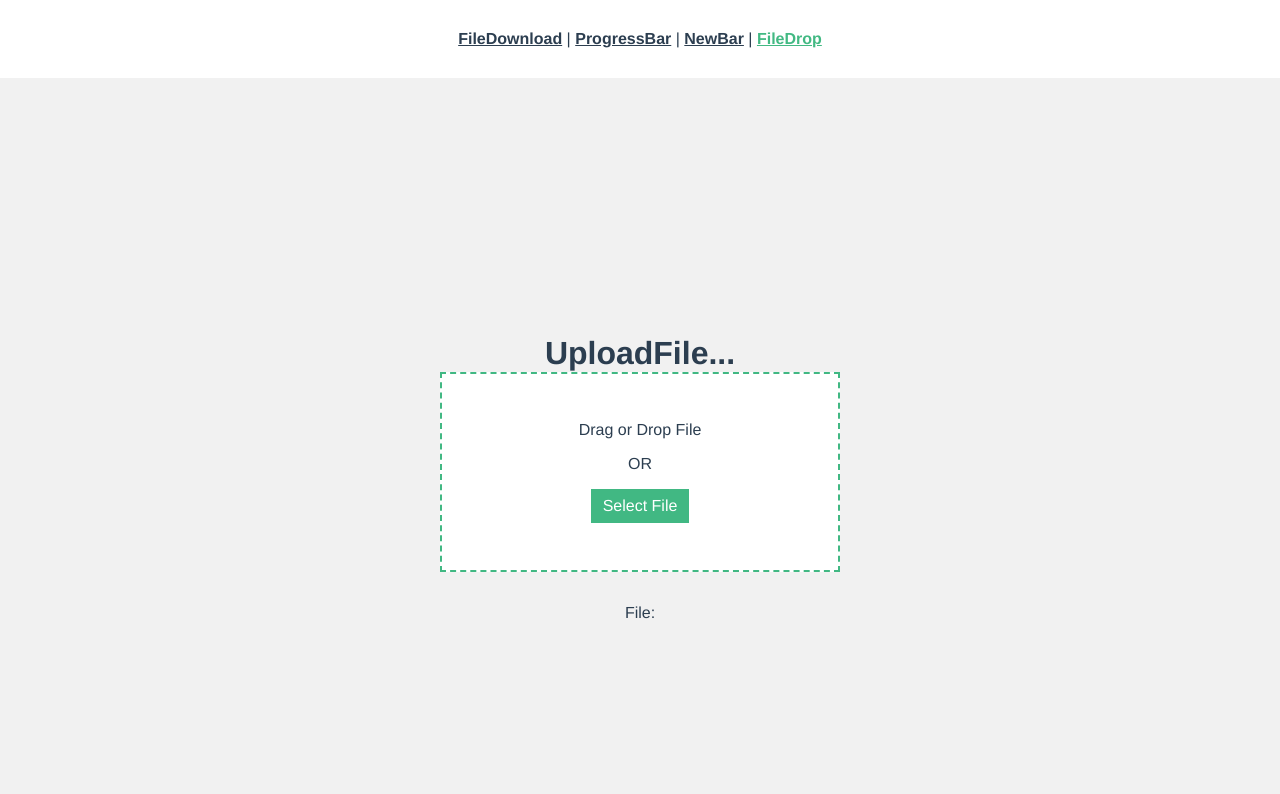
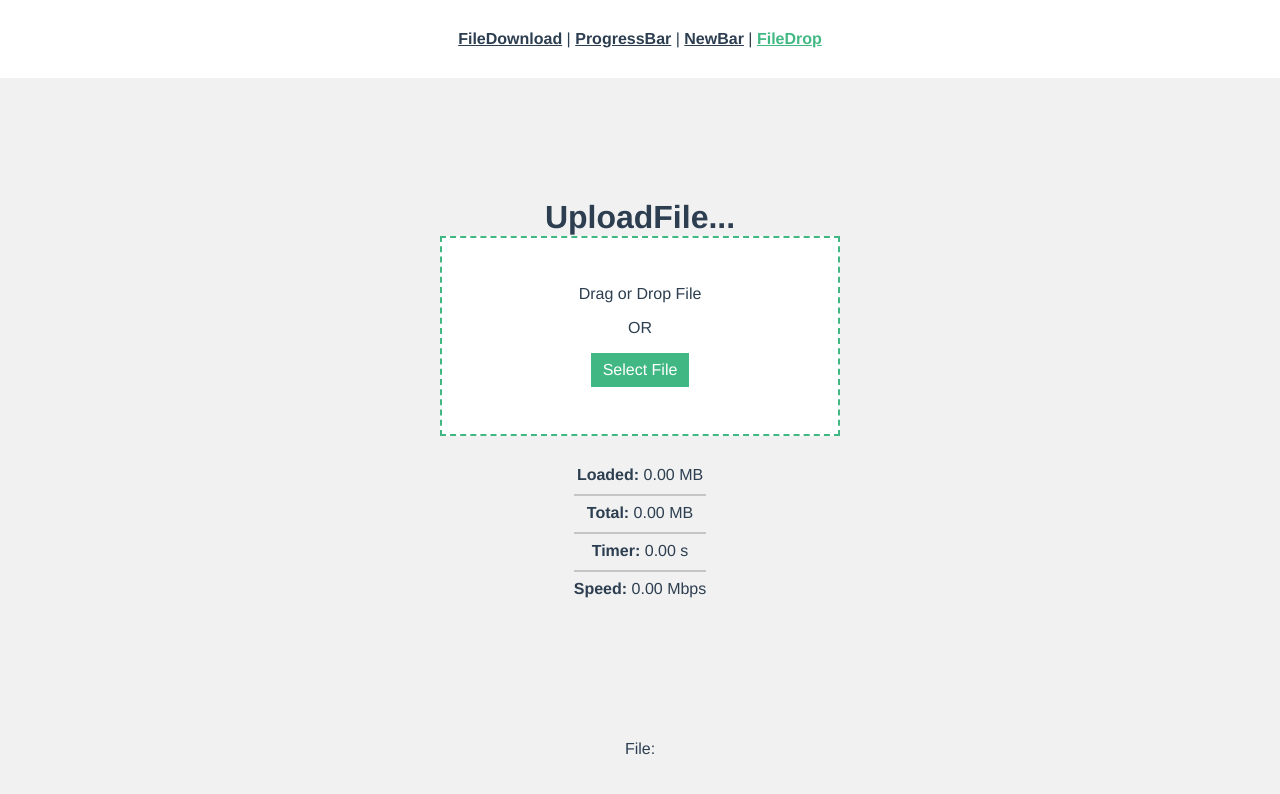
Before and after one commit to LUCY0299/fidown, a Vue app: page /FileDrop in a window 1280 px wide. Shown: the top 794 px of the page. Built offline with nearby package versions, Linux system fonts and the light colour scheme.

Commit message:
UpFile.vue add upload"info"

```diff
--- a/src/components/UpFile.vue
+++ b/src/components/UpFile.vue
@@ -3,20 +3,27 @@
     <div @dragenter.prevent="toggleActive"
          @dragleave.prevent="toggleActive"
          @dragover.prevent
-         @drop.prevent="handleDrop"
+         @drop.prevent="handleDropFunc"
          :class="{ 'active-dropzone': active }"
          class="dropzone">
         <span>Drag or Drop File</span>
         <span>OR</span>
         <label for="dropzoneFile">Select File</label>
-        <input type="file" id="dropzoneFile" class="dropzoneFile" @change="onFileChange"/>
+        <input type="file" id="dropzoneFile" class="dropzoneFile" @change="onFileChangeFunc"/>
     </div>                                                       <!-- 用戶選擇文件後觸發 -->
 
+    <div class="download-info">
+        <li><b>Loaded:</b> {{ (loaded / 1000 / 1000).toFixed(2) }} MB</li>
+        <li><b>Total:</b> {{ (total / 1000 / 1000).toFixed(2) }} MB</li>
+        <li><b>Timer:</b> {{ timer.toFixed(2) }} s </li>
+        <li><b>Speed:</b> {{ (speed * 8 / 1000 / 1000).toFixed(2) }} Mbps</li>
+    </div>
 </template>
 
 <script setup>
+/* import "@/assets/viewstyle.css"; */
 import { ref, defineEmits } from "vue"
-import { fileDropHandlers }  from '@/router/index.js';
+import { handleDrop,onFileChange } from '@/router/index.js';
 
 
 const active = ref(false)    //追蹤拖拽區域是否激活
@@ -26,21 +33,36 @@ const toggleActive = () => {
     active.value = !active.value  //true
 }
 
-const handleDrop = fileDropHandlers.handleDrop(active, emit);
-const onFileChange = fileDropHandlers.onFileChange(emit);
+// 定义状态
+const progress = ref(0);
+const loaded = ref(0);
+const total = ref(0);
+const timer = ref(0);
+const speed = ref(0);
+
+// 定义回调函数
+function resetProgress() {
+  progress.value = 0;
+  loaded.value = 0;
+  total.value = 0;
+  timer.value = 0;
+  speed.value = 0;
+}
+
+function updateProgress({ progress: p, loaded: l, total: t, timer: tm, speed: s }) {
+  progress.value = p;
+  loaded.value = l;
+  total.value = t;
+  timer.value = tm;
+  speed.value = s;
+}
+
+const callbacks = { resetProgress, updateProgress , startTime: Date.now()};
+const handleDropFunc = handleDrop(active, emit, callbacks);
+const onFileChangeFunc = onFileChange(emit, callbacks);
 </script>
 
-
-
-
-
-
-
-
-
-
-
-<style scoped lang="scss">
+<style scoped>
 .dropzone{
     width: 400px;
     height: 200px;
@@ -74,4 +96,29 @@ const onFileChange = fileDropHandlers.onFileChange(emit);
         color : #41b883;
     }
 }
+
+/* download-info */
+.download-info{
+  list-style-type: none; /* 禁用列表項目前的圓點 */
+  text-align: center;
+  margin-top: 20px;
+  margin-bottom: 100px;
+}
+.download-info li {
+  position: relative; /* 使得伪元素可以相对于此元素定位 */
+  padding: 10px 0;
+}
+
+.download-info li::before {
+  content: '';
+  position: absolute;
+  left: 0%;
+  right: 0%;
+  top: 0;
+  border-top: 2px solid #c4c0c0ea; /* 边框样式 */
+}
+
+.download-info li:first-child::before {
+  border-top: none; /* 第一个元素不显示顶部边框 */
+}
 </style>
--- a/src/router/index.js
+++ b/src/router/index.js
@@ -37,6 +37,7 @@ const router = createRouter({
 
 export default router
 
+/* ProgressBar下載檔案 */
 export function useBackFiles(callbacks){
   const downloadProgress = ref(0);  //存文件下載進度%
 
@@ -93,6 +94,7 @@ export function useBackFiles(callbacks){
   return downloadBackFiles;
 }
 
+/* NewBar下載檔案 */
 export async function downloadUploadFiles(callbacks) {
   const downloadUrl = localStorage.getItem('downloadUrl');
   const originalFilename = localStorage.getItem('originalFilename') || 'defaultFilename.pdf'; // 如果没有原始文件名，使用默认的
@@ -113,9 +115,7 @@ export async function downloadUploadFiles(callbacks) {
       onDownloadProgress: progressEvent => {
         const total = progressEvent.total; // 文件总大小
         const loaded = progressEvent.loaded; // 已下载大小
-
         const progress = Math.floor((loaded / total) * 100); // 计算当前下载进度
-
         const timer = (Date.now() - startTime) / 1000; // 计算经过时间(秒)
         const speed = loaded / timer; // 计算当前下载速度(bytes per second)
 
@@ -144,12 +144,79 @@ export async function downloadUploadFiles(callbacks) {
     console.error('Download error:', error);
   }
 }
+/* UpFile上傳並獲取info */
+async function uploadFileToServer(file, callbacks) {
+  const formData = new FormData();
+  formData.append('file', file);
+  // 重置进度信息
+  if (callbacks && callbacks.resetProgress) {
+    callbacks.resetProgress();
+  }
+  const startTime = Date.now();
+  try {
+    const response = await axios.post('http://localhost:3000/upload-file', formData,{
+      headers: {
+        'Content-Type': 'multipart/form-data',
+      },
+      onUploadProgress: progressEvent => {
+        const total = progressEvent.total; // 文件总大小
+        const loaded = progressEvent.loaded; // 已下载大小
+        const progress = Math.floor((loaded / total) * 100); // 计算当前下载进度
+        const timer = (Date.now() - startTime) / 1000; // 计算经过时间(秒)
+        const speed = loaded / timer;
+
+        // 更新进度信息
+        if (callbacks && callbacks.updateProgress) {
+          callbacks.updateProgress({
+            progress,
+            loaded,
+            total,
+            timer,
+            speed,
+          });
+        }
+      }
+    });
+    if (response.data && response.data.downloadUrl) {
+      // 假设使用 localStorage 来保存下载 URL
+      localStorage.setItem('downloadUrl', response.data.downloadUrl);
+      localStorage.setItem('originalFilename', response.data.originalFilename);
+      console.log('File uploaded successfully, download URL saved.');
+    } else {
+      console.error('Upload failed or download URL missing');
+    }
+  } catch (error) {
+    console.error('Error uploading file:', error);
+  }
+}
+
+/*----------- UpFile動作觸發上傳 ------------*/
+
+  // 處理 drop 事件 event對象
+export function handleDrop(active, emit ,callbacks) {
+  return async function(event) {
+    active.value = !active.value; // 切換激活狀態
+    if (event.dataTransfer.files.length) {
+      const file = event.dataTransfer.files[0];
+      emit('fileDropped', file);
+      await uploadFileToServer(file, callbacks);  //上傳該檔案
+    }
+    active.value = !active.value;
+  }
+}
+  // 選擇文件時觸發
+export function onFileChange(emit, callbacks) {
+  return async function(event) {
+    if (event.target.files.length) {
+      const file = event.target.files[0];
+      emit('fileDropped', file);
+      await uploadFileToServer(file, callbacks);  //上傳該檔案
+    }
+  }
+}
 
 
-
-
-/* pr:當前值, prto:即將過渡到的新值*/
-export function smoothUpdate(pr,prto) {
+export function smoothUpdate(pr,prto) {        // pr:當前值, prto:即將過渡到的新值
   let start = pr.value || 0;  //pr.value是falsy值,=> 0
   let end = prto;
   let duration = 500;  //動畫持續時間,單位為毫秒
@@ -173,45 +240,3 @@ export function smoothUpdate(pr,prto) {
   //進行下一幀
   requestAnimationFrame(update);
 }
-
-export const fileDropHandlers = {
-  // 處理 drop 事件 event對象
-  handleDrop(active, emit) {
-    return async function(event) {
-      active.value = !active.value; // 切換激活狀態
-      if (event.dataTransfer.files.length) {
-        const file = event.dataTransfer.files[0];
-        emit('fileDropped', file);
-        await uploadFileToServer(file);  //上傳該檔案
-      }
-      active.value = !active.value;
-    }
-  },
-  // 選擇文件時觸發
-  onFileChange(emit) {
-    return async function(event) {
-      if (event.target.files.length) {
-        const file = event.target.files[0];
-        emit('fileDropped', file);
-        await uploadFileToServer(file);  //上傳該檔案
-      }
-    }
-  }
-};
-async function uploadFileToServer(file) {
-  const formData = new FormData();
-  formData.append('file', file);
-  try {
-    const response = await axios.post('http://localhost:3000/upload-file', formData);
-    if (response.data && response.data.downloadUrl) {
-      // 假设使用 localStorage 来保存下载 URL
-      localStorage.setItem('downloadUrl', response.data.downloadUrl);
-      localStorage.setItem('originalFilename', response.data.originalFilename);
-      console.log('File uploaded successfully, download URL saved.');
-    } else {
-      console.error('Upload failed or download URL missing');
-    }
-  } catch (error) {
-    console.error('Error:', error);
-  }
-}
--- a/src/views/NewBar.vue
+++ b/src/views/NewBar.vue
@@ -17,11 +17,12 @@
   </div>
 
   <div class="download-info">
-        <li><b>Loaded:</b> {{ (loaded / 1024 / 1024).toFixed(2) }} MB</li>
-        <li><b>Total:</b> {{ (total / 1024 / 1024).toFixed(2) }} MB</li>
+    <li><b>Loaded:</b> {{ (loaded / 1000 / 1000).toFixed(2) }} MB</li>
+    <li><b>Total:</b> {{ (total / 1000 / 1000).toFixed(2) }} MB</li>
     <li><b>Timer:</b> {{ timer.toFixed(2) }} s </li>
-        <li><b>Speed:</b> {{ (speed * 8 / 1024 / 1024).toFixed(2) }} Mbps</li>
+    <li><b>Speed:</b> {{ (speed * 8 / 1000 / 1000).toFixed(2) }} Mbps</li>
   </div>
+
 </template>
 
 <script setup>
```
Lines whose indentation alone changed are shown as unchanged.
